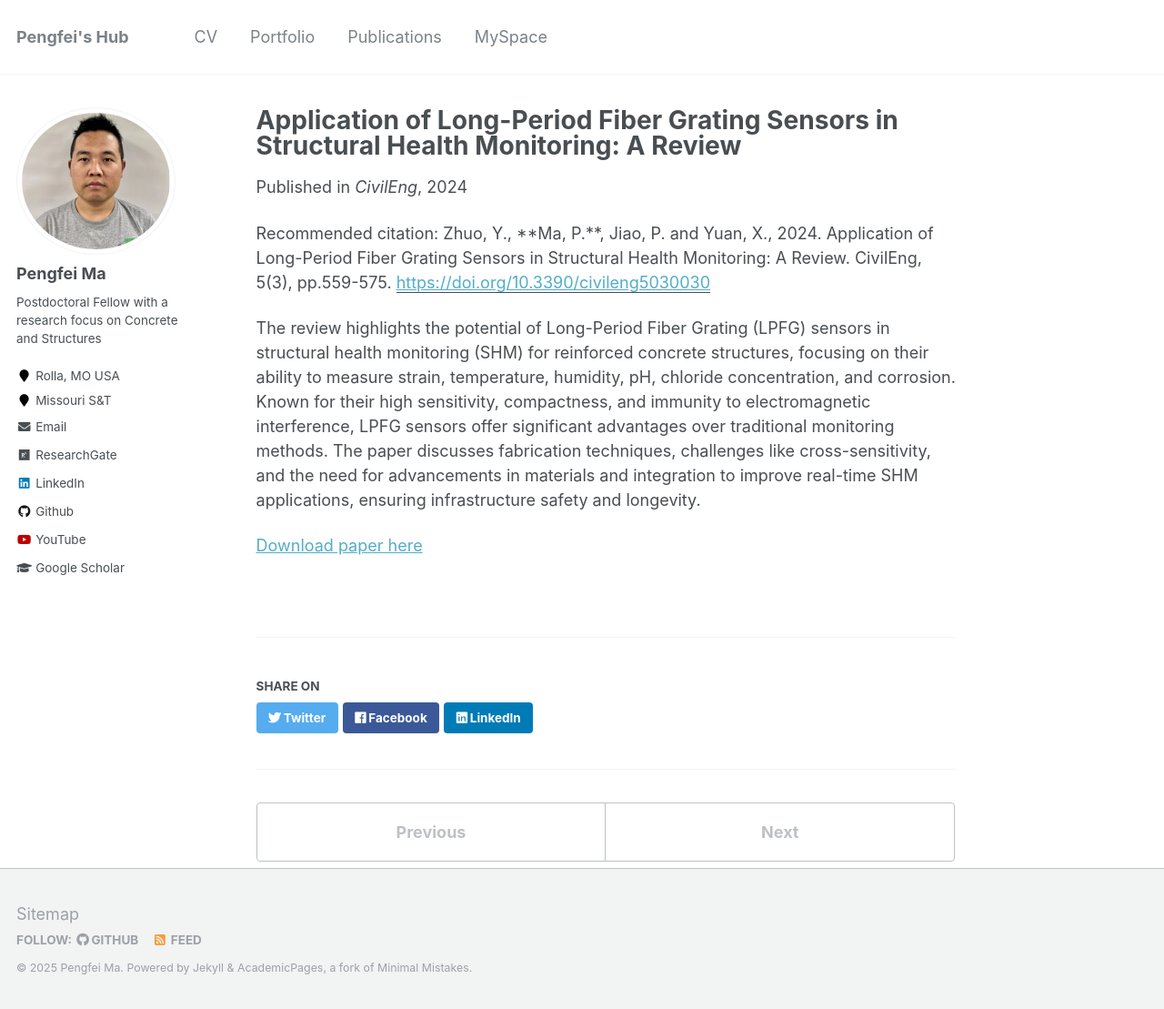
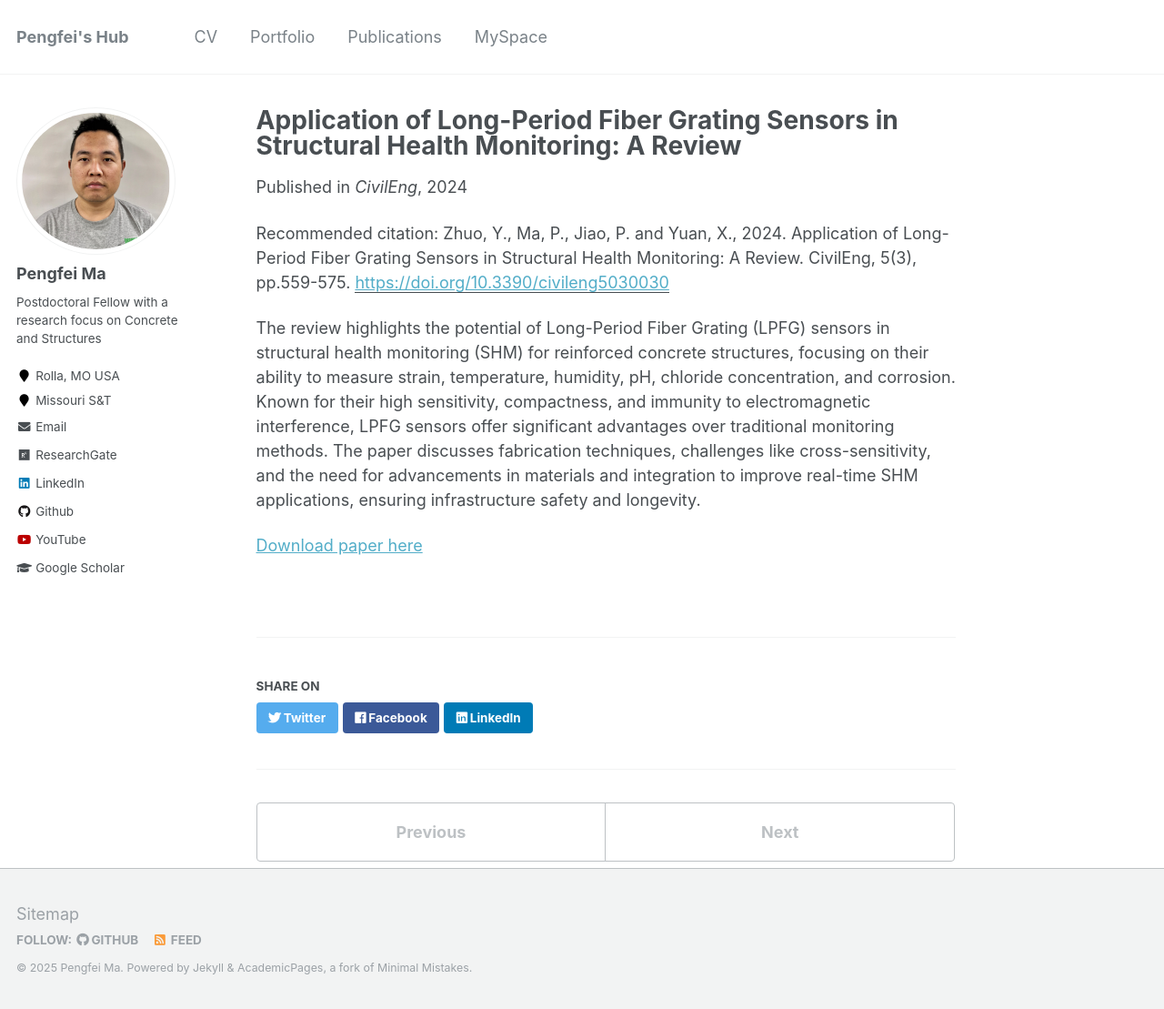
Before and after one commit to KyleMMA/KyleMMA.github.io, a Jekyll site: the page built from _publications/LPFG_review.md, in a window 1280 px wide and 1109 px high. Shown: the whole window at 91% size. Built offline with Jekyll 4.4.1, drawn with Linux system fonts in a browser that asks for light colours.

```diff
--- a/_publications/LPFG_review.md
+++ b/_publications/LPFG_review.md
@@ -6,7 +6,7 @@ excerpt: '**_Keywords: structural health monitoring; optical fiber sensors; long
 date: July 13, 2024
 venue: 'CivilEng'
 paperurl: 'https://doi.org/10.3390/civileng5030030'
-citation: 'Zhuo, Y., **Ma, P.**, Jiao, P. and Yuan, X., 2024. Application of Long-Period Fiber Grating Sensors in Structural Health Monitoring: A Review. CivilEng, 5(3), pp.559-575.'
+citation: 'Zhuo, Y., Ma, P., Jiao, P. and Yuan, X., 2024. Application of Long-Period Fiber Grating Sensors in Structural Health Monitoring: A Review. CivilEng, 5(3), pp.559-575.'
 ---
 The review highlights the potential of Long-Period Fiber Grating (LPFG) sensors in structural health monitoring (SHM) for reinforced concrete structures, focusing on their ability to measure strain, temperature, humidity, pH, chloride concentration, and corrosion. Known for their high sensitivity, compactness, and immunity to electromagnetic interference, LPFG sensors offer significant advantages over traditional monitoring methods. The paper discusses fabrication techniques, challenges like cross-sensitivity, and the need for advancements in materials and integration to improve real-time SHM applications, ensuring infrastructure safety and longevity.
 
```
